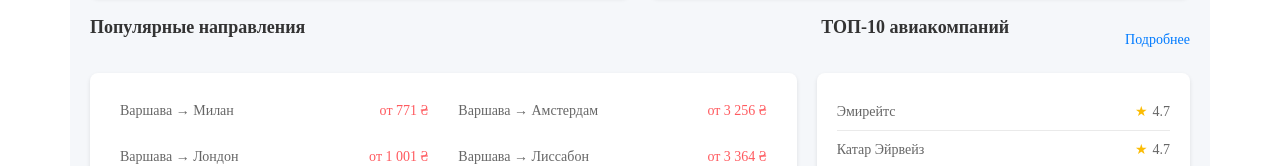
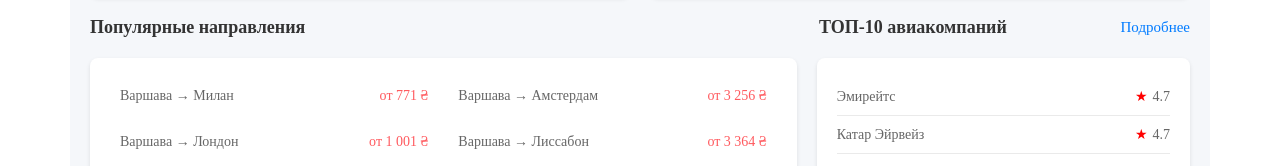
Before and after one commit to eviltech/html, a plain HTML site: page index.html in a window 1280 px wide. Shown: the part 632-798 px from the top of the page. Drawn offline with Linux system fonts and the light colour scheme.

Commit message:
rework section main

```diff
--- a/css/style.css
+++ b/css/style.css
@@ -292,8 +292,19 @@ ul, li {
 
 .section_header h3 {
     font-size: 18px;
-    margin-bottom: 15px;
     color: #333333;
+}
+
+.more-link {
+    display: block;
+    text-align: right;
+    font-size: 15px;
+    color: #007bff;
+    text-decoration: none;
+}
+
+.more-link:hover {
+    text-decoration: underline;
 }
 
 .popular-destinations ul {
@@ -348,20 +359,7 @@ ul, li {
 }
 
 .star {
-    color: #fbbc04;
-}
-
-.more-link {
-    display: block;
-    text-align: right;
-    margin-top: 10px;
-    font-size: 14px;
-    color: #007bff;
-    text-decoration: none;
-}
-
-.more-link:hover {
-    text-decoration: underline;
+    color: red;
 }
 
 .cards {
```
